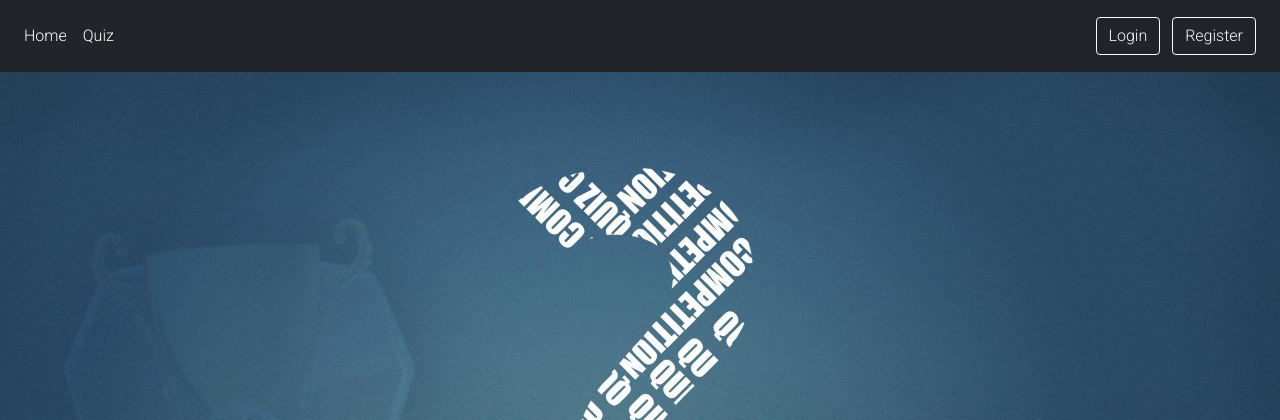
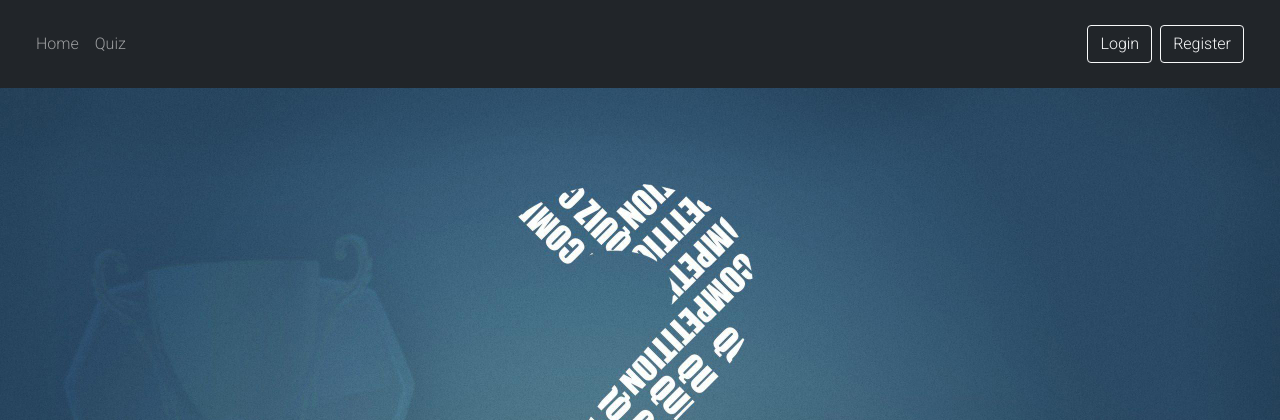
Before and after one commit to Code-Institute-Submissions/mariodragun-Milestone-3-Code-Institute_SepResub, a Flask app: page / in a window 1280 px wide. Shown: the top 420 px of the page. Run offline with Flask 2, Linux system fonts and the light colour scheme.

Commit message:
Rework of navbar template, adding dropdown

```diff
--- a/quiz/static/css/style.css
+++ b/quiz/static/css/style.css
@@ -39,3 +39,8 @@ body{
   background-size:contain;
   background-position:center;
 } */
+
+/* styling for dropdown user icon */
+span.user-icon {
+  padding-right: 5px;
+}
--- a/quiz/templates/base.html
+++ b/quiz/templates/base.html
@@ -7,6 +7,7 @@
         <link href="https://cdn.jsdelivr.net/npm/bootstrap@5.1.0/dist/css/bootstrap.min.css" rel="stylesheet" integrity="sha384-KyZXEAg3QhqLMpG8r+8fhAXLRk2vvoC2f3B09zVXn8CA5QIVfZOJ3BCsw2P0p/We" crossorigin="anonymous">
         <link rel="stylesheet" href="/assets/css/main.css">
         <link rel="stylesheet" href="/assets/css/style.css">
+        <link rel="stylesheet" href="https://cdnjs.cloudflare.com/ajax/libs/font-awesome/5.15.4/css/all.min.css" />
 
         {% block extra_styles %}
         {% endblock %}
--- a/quiz/templates/common/error_view_403.html
+++ b/quiz/templates/common/error_view_403.html
@@ -1,7 +1,6 @@
 {% extends "base.html" %}
 
 {% block extra_styles %}
-    <link rel="stylesheet" href="https://cdnjs.cloudflare.com/ajax/libs/font-awesome/4.7.0/css/font-awesome.css" />
     <link rel="stylesheet" href="/assets/css/common/error.css">
 {% endblock %}
 
--- a/quiz/templates/components/navbar_header.html
+++ b/quiz/templates/components/navbar_header.html
@@ -1,27 +1,41 @@
 <header class="p-3 bg-dark text-white" id="header-nav">
-    <div class="d-flex flex-wrap align-items-center justify-content-center justify-content-lg-start">
+    <nav class="navbar navbar-expand-sm navbar-dark bg-dark">
+        <div class="container-fluid">
 
-        <ul class="nav col-12 col-lg-auto me-lg-auto mb-2 justify-content-center mb-md-0">
-            <li class="nav-item"><a href="/" class="nav-link px-2 text-white" id="nav-index">Home</a></li>
-            <li class="nav-item"><a href="/quiz/" class="nav-link px-2 text-white" id="nav-quiz">Quiz</a></li>
-
-            {% if g.user %}
-                <li class="nav-item"><a href="/settings/" class="nav-link px-2 text-white" id="nav-quiz">Settings</a></li>
-            {% endif %}
+            <div class="collapse navbar-collapse">
+                <ul class="navbar-nav me-auto mb-2 mb-sm-0">
+                    <li class="nav-item home-link">
+                        <a class="nav-link" href="/">Home</a>
+                    </li>
+                    <li class="nav-item quiz-link">
+                        <a class="nav-link" href="/quiz/">Quiz</a>
+                    </li>
                 </ul>
 
-
-        <div class="text-end">
+                <ul class="navbar-nav col-auto mb-2 mb-sm-0 pull-right">
                     {% if not g.user %}
                         <a class="btn btn-outline-light me-2" href="/login/" role="button">Login</a>
                         <a class="btn btn-outline-light me-2" href="/register/" role="button">Register</a>
                     {% endif %}
+
                     {% if g.user %}
-                <a class="btn btn-outline-light me-2" href="/logout/" role="button">Logout</a>
+                        <li class="nav-item dropdown">
+                            <a class="nav-link dropdown-toggle" href="#" id="dropdown03" data-bs-toggle="dropdown" aria-expanded="false">
+                                <span class="user-icon"><i class="fas fa-user-circle"></i></span>{{g.user.username}}
+                            </a>
+                            <ul class="dropdown-menu" aria-labelledby="dropdown03">
+                                <li><a class="dropdown-item" href="#">Settings</a></li>
                                 {% if g.user.is_admin %}
-                    <a class="btn btn-outline-light me-2" href="/admin/" role="button">Admin</a>
+                                    <li><a class="dropdown-item" href="/admin/">Admin</a></li>
                                 {% endif %}
+                                <li><a class="dropdown-item" href="/logout/">Logout</a></li>
+                            </ul>
+                        </li>
                     {% endif %}
+
+                </ul>
             </div>
         </div>
+    </nav>
+
 </header>
```
Lines whose indentation alone changed are shown as unchanged.
